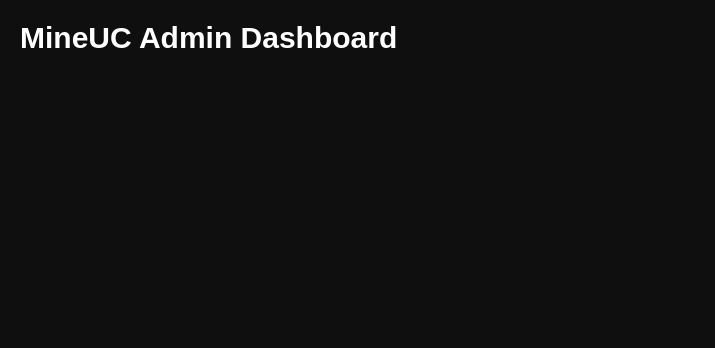
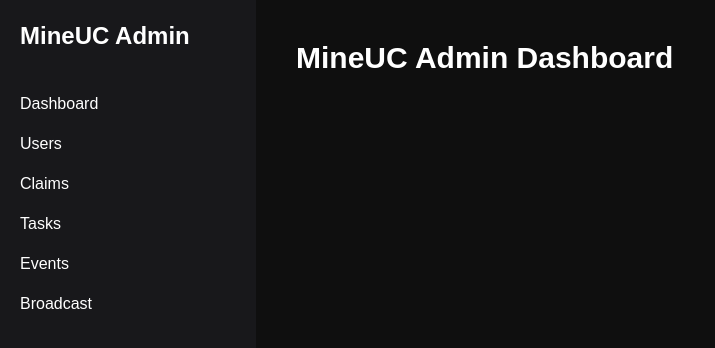
Before and after one commit to LoKe-TMA/Admin_Panel, a React (Vite) app: page / in a window 1280 px wide. Shown: the top 348 px of the page, without its empty margins (0-715 px from the left). Built offline with nearby package versions, Linux system fonts and the light colour scheme; no server answers.

Commit message:
Update App.jsx

```diff
--- a/src/App.jsx
+++ b/src/App.jsx
@@ -11,10 +11,16 @@
 import Events from "./pages/Events";
 import Broadcast from "./pages/Broadcast";
 
+import MainLayout from "./layouts/MainLayout";
+
 function App() {
   return (
     <BrowserRouter>
+
+      <MainLayout>
+
         <Routes>
+
           <Route
             path="/"
             element={<Dashboard />}
@@ -44,7 +50,11 @@
             path="/broadcast"
             element={<Broadcast />}
           />
+
         </Routes>
+
+      </MainLayout>
+
     </BrowserRouter>
   );
 }
```
Lines whose indentation alone changed are shown as unchanged.
